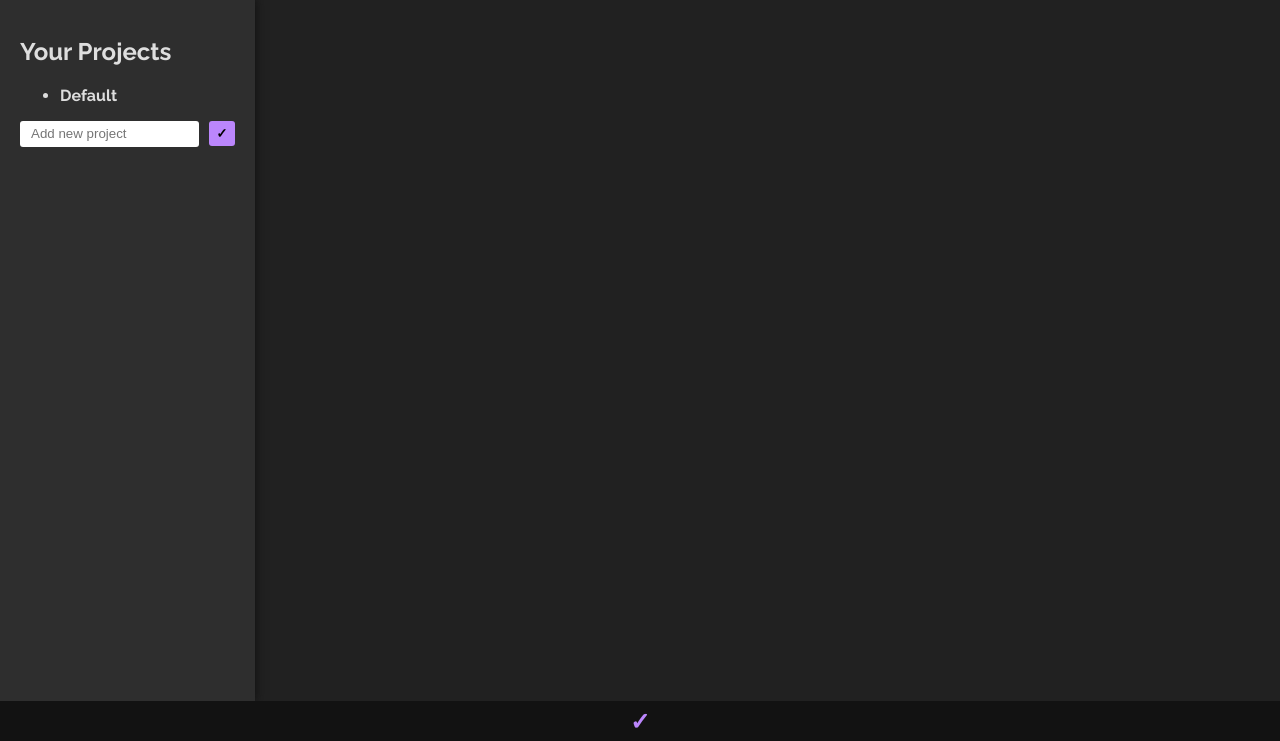
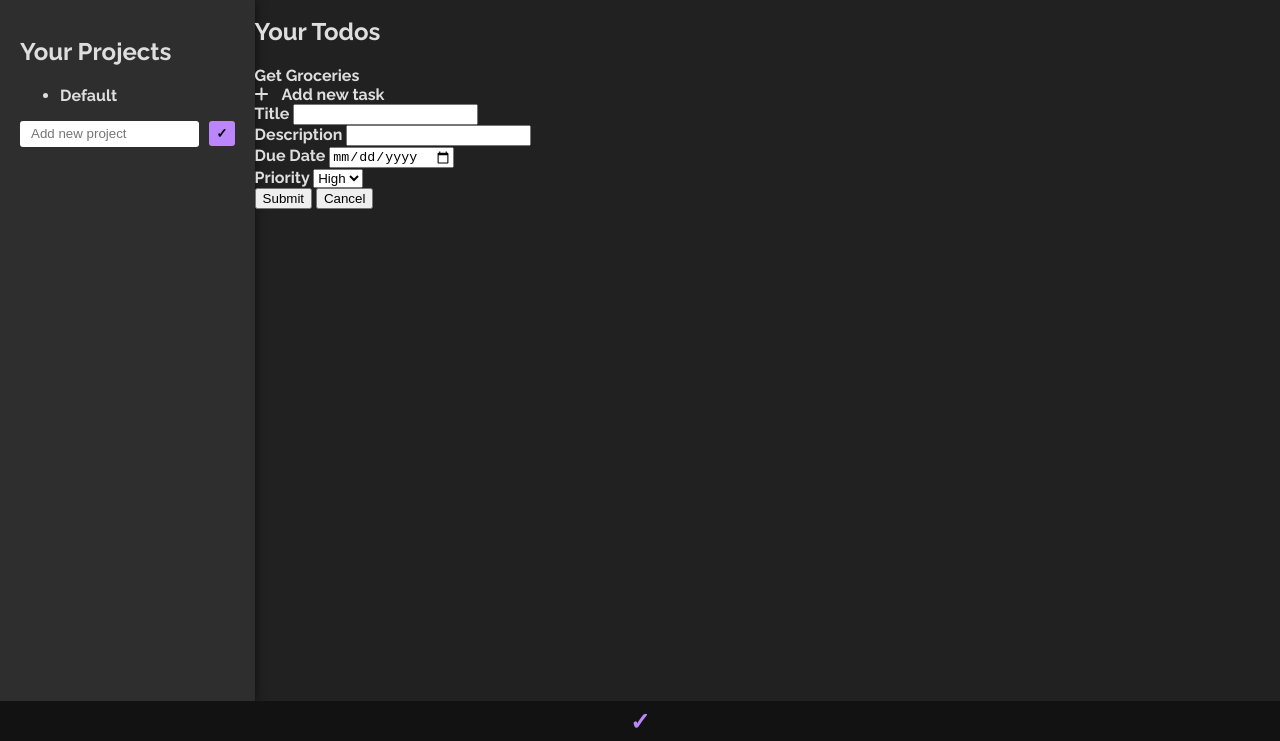
Before and after one commit to callumbyrne/todo-list, a plain HTML site: page index.html in a window 1280 px wide. Shown: the part 59-800 px from the top of the page. Drawn offline with Linux system fonts and the light colour scheme.

Commit message:
new project function, add new task form

```diff
--- a/index.html
+++ b/index.html
@@ -5,6 +5,7 @@
     <meta charset="UTF-8">
     <meta http-equiv="X-UA-Compatible" content="IE=edge">
     <meta name="viewport" content="width=device-width, initial-scale=1.0">
+    <script src="https://kit.fontawesome.com/ccb192a829.js" crossorigin="anonymous"></script>
     <title>Todos</title>
 </head>
 
@@ -29,7 +30,42 @@
                     </form>
                 </div>
             </div>
-            <div class="main"></div>
+            <div class="main">
+                <div class="display">
+                    <h2>Your Todos</h2>
+                    <div class="todos">
+                        <div>Get Groceries</div>
+                    </div>
+                    <div class="newTodo"><i class="fas fa-plus"></i>&ensp; Add new task</div>
+                    <div class="form-body">
+                        <form>
+                            <div class="form-box">
+                                <label for="title">Title</label>
+                                <input type="text" id="title">
+                            </div>
+                            <div class="form-box">
+                                <label for="description">Description</label>
+                                <input type="text" id="description">
+                            </div>
+                            <div class="form-box">
+                                <label for="date">Due Date</label>
+                                <input type="date" id="date">
+                            </div>
+                            <div class="form-box">
+                                <label for="priority">Priority</label>
+                                <select name="priority" id="priority">
+                                    <option value="High">High</option>
+                                    <option value="Low">Low</option>
+                                </select>
+                            </div>
+                            <div class="form-submit">
+                                <button id="submitBtn">Submit</button>
+                                <button id="cancel">Cancel</button>
+                            </div>
+                        </form>
+                    </div>
+                </div>
+            </div>
         </div>
         <div class="footer">&#10003;</div>
     </div>
```
